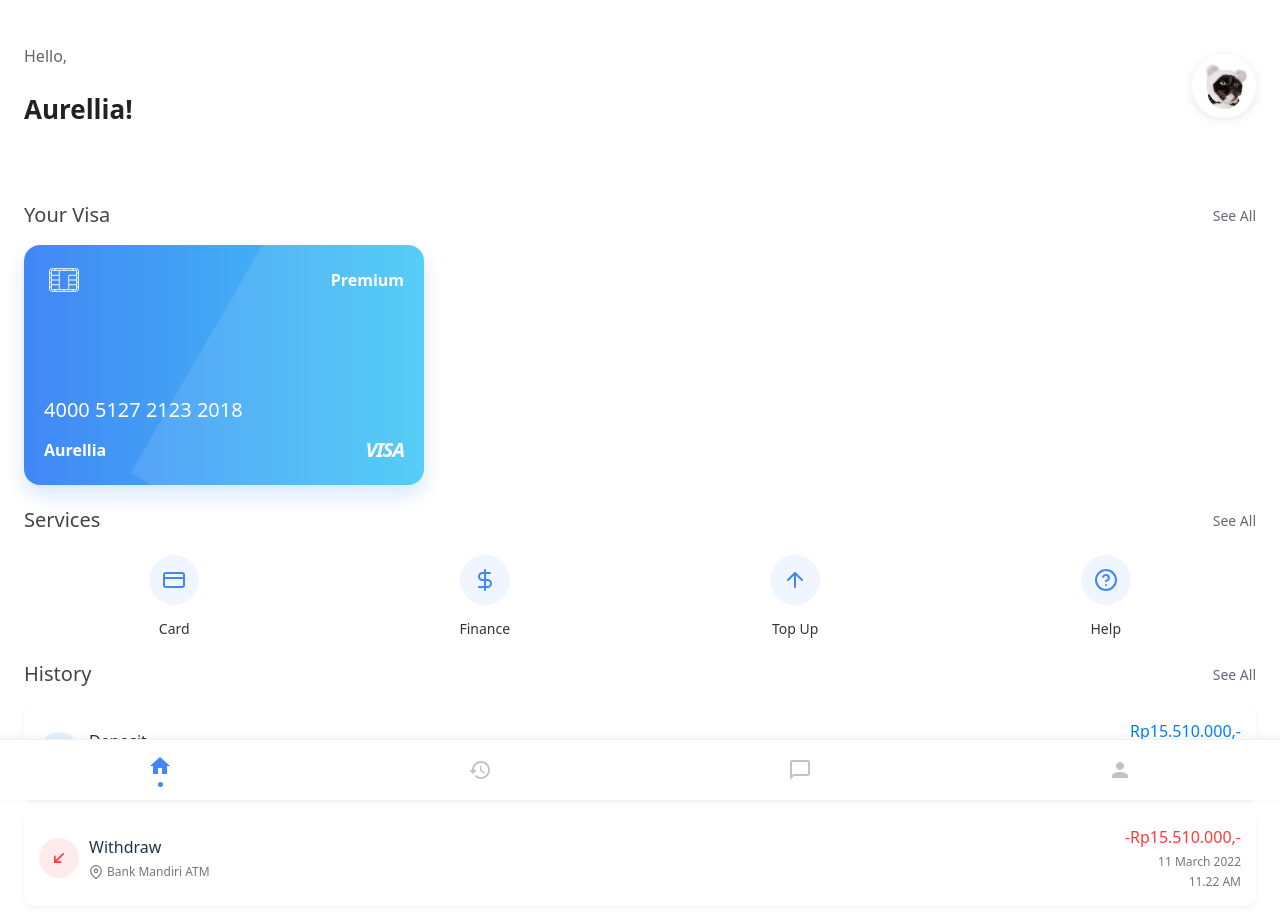
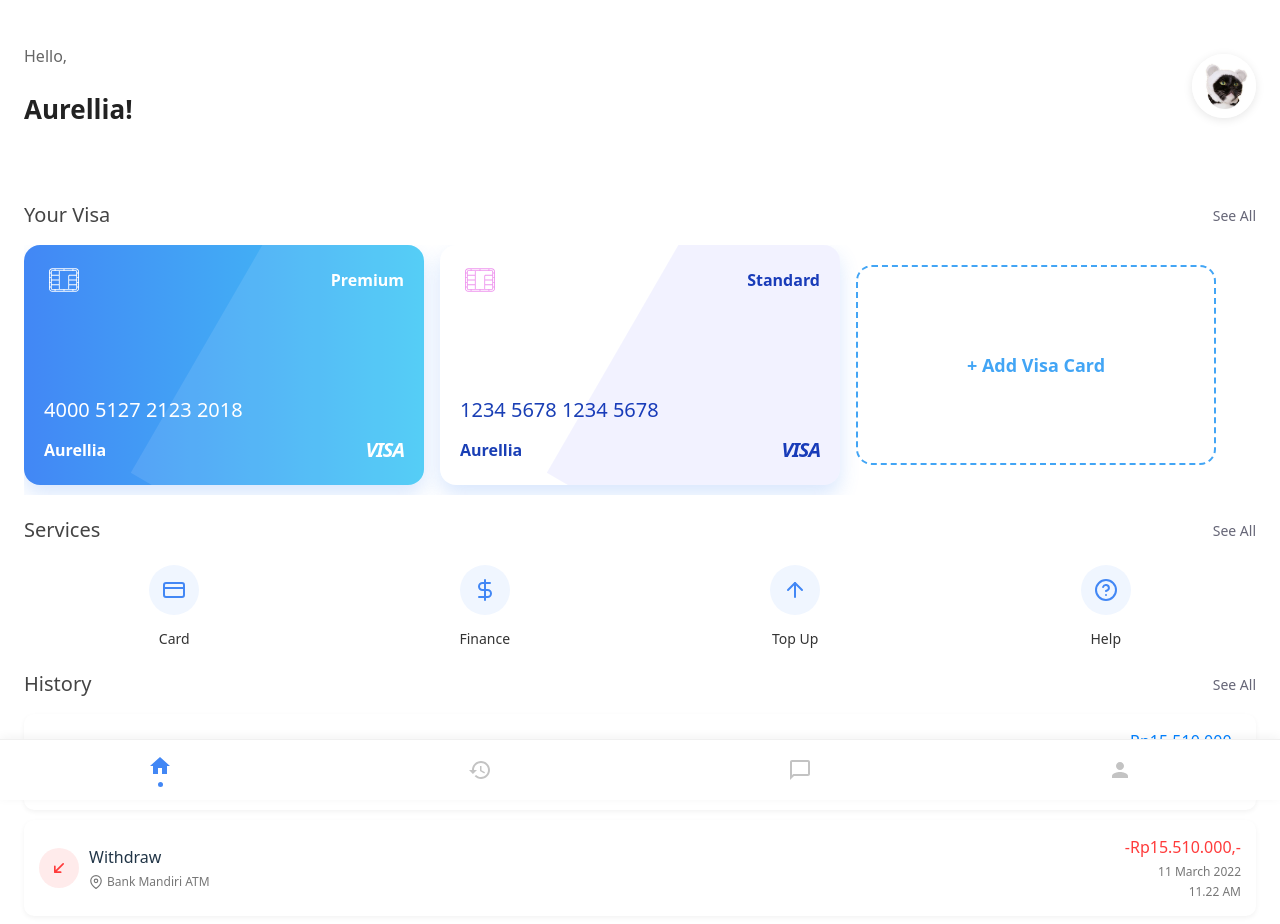
Before and after one commit to farah-bot/SkwnFrontendDev-2-FarahFairuz, a React (Vite) app: page / in a window 1280 px wide. Built offline with nearby package versions, Linux system fonts and the light colour scheme.

Commit message:
feat: add variant support and style updates to visacard component

```diff
--- a/src/components/VisaCard.jsx
+++ b/src/components/VisaCard.jsx
@@ -2,7 +2,7 @@ import React from "react";
 import "../styles/VisaCard.css";
 import useWindowSize from "../hooks/useWindowSize";
 
-const VisaCard = ({ cardNumber, name, type }) => {
+const VisaCard = ({ cardNumber, name, type, variant = "blue" }) => {
   const { isMobile } = useWindowSize();
 
   const formatCardNumber = (number) => {
@@ -10,9 +10,15 @@ const VisaCard = ({ cardNumber, name, type }) => {
   };
 
   return (
-    <div className={`visa-card ${isMobile ? "visa-card-mobile" : ""}`}>
+    <div
+      className={`visa-card ${isMobile ? "visa-card-mobile" : ""} ${
+        variant === "white" ? "visa-card-white" : ""
+      }`}
+    >
       <div className="card-top">
-        <div className="card-chip-icon"></div>
+        <div
+          className={`card-chip-icon ${variant === "white" ? "chip-blue" : ""}`}
+        ></div>
         <span className="card-type">{type}</span>
       </div>
       <div className="card-details">
--- a/src/pages/HomePage.jsx
+++ b/src/pages/HomePage.jsx
@@ -36,22 +36,49 @@ const HomePage = () => {
           <h2>Your Visa</h2>
           <span className="see-all">See All</span>
         </div>
-        <div className="cards-slider">
+        <div
+          className="cards-slider"
+          style={{
+            display: "flex",
+            alignItems: "center",
+            gap: "16px",
+            overflowX: "auto",
+            paddingBottom: "10px",
+          }}
+        >
           <VisaCard
             cardNumber="4000512721232018"
             name="Aurellia"
             type="Premium"
           />
+          <VisaCard
+            cardNumber="1234567812345678"
+            name="Aurellia"
+            type="Standard"
+            variant="white"
+          />
+          <button
+            style={{
+              minWidth: "360px",
+              height: "200px",
+              borderRadius: "16px",
+              border: "2px dashed #42a5f5",
+              backgroundColor: "transparent",
+              color: "#42a5f5",
+              fontSize: "18px",
+              fontWeight: "bold",
+              cursor: "pointer",
+              flexShrink: 0,
+            }}
+          >
+            + Add Visa Card
+          </button>
         </div>
       </section>
 
       <ServiceMenu />
 
       <section className="activity-section">
-        {/* <div className="section-header">
-          <h2>Activity</h2>
-          <span className="see-all">See All</span>
-        </div> */}
         <TransactionHistory transactions={transactions} />
       </section>
 
--- a/src/styles/VisaCard.css
+++ b/src/styles/VisaCard.css
@@ -12,6 +12,12 @@
   justify-content: space-between;
   transition: all 0.3s ease;
   overflow: hidden;
+  flex-shrink: 0;
+}
+
+.visa-card-white {
+  background: white;
+  color: #1a3fb5;
 }
 
 .visa-card:before {
@@ -24,6 +30,10 @@
   background: rgba(255, 255, 255, 0.1);
   transform: rotate(30deg);
   pointer-events: none;
+}
+
+.visa-card-white:before {
+  background: rgba(0, 0, 255, 0.05);
 }
 
 .card-top {
@@ -39,6 +49,10 @@
   background-repeat: no-repeat;
   background-position: center;
   background-size: contain;
+}
+
+.chip-blue {
+  filter: invert(21%) sepia(88%) saturate(7487%) hue-rotate(217deg) brightness(92%) contrast(103%);
 }
 
 .card-type {
```
